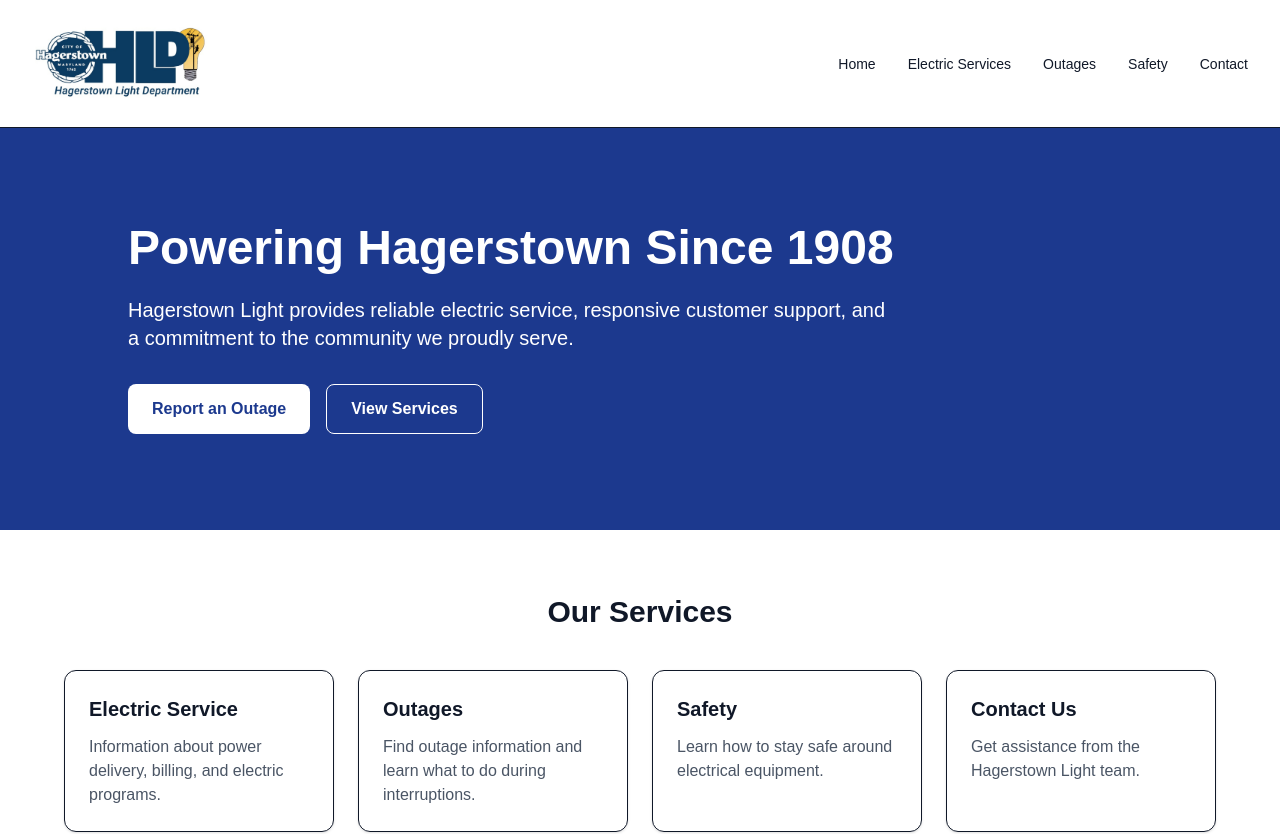
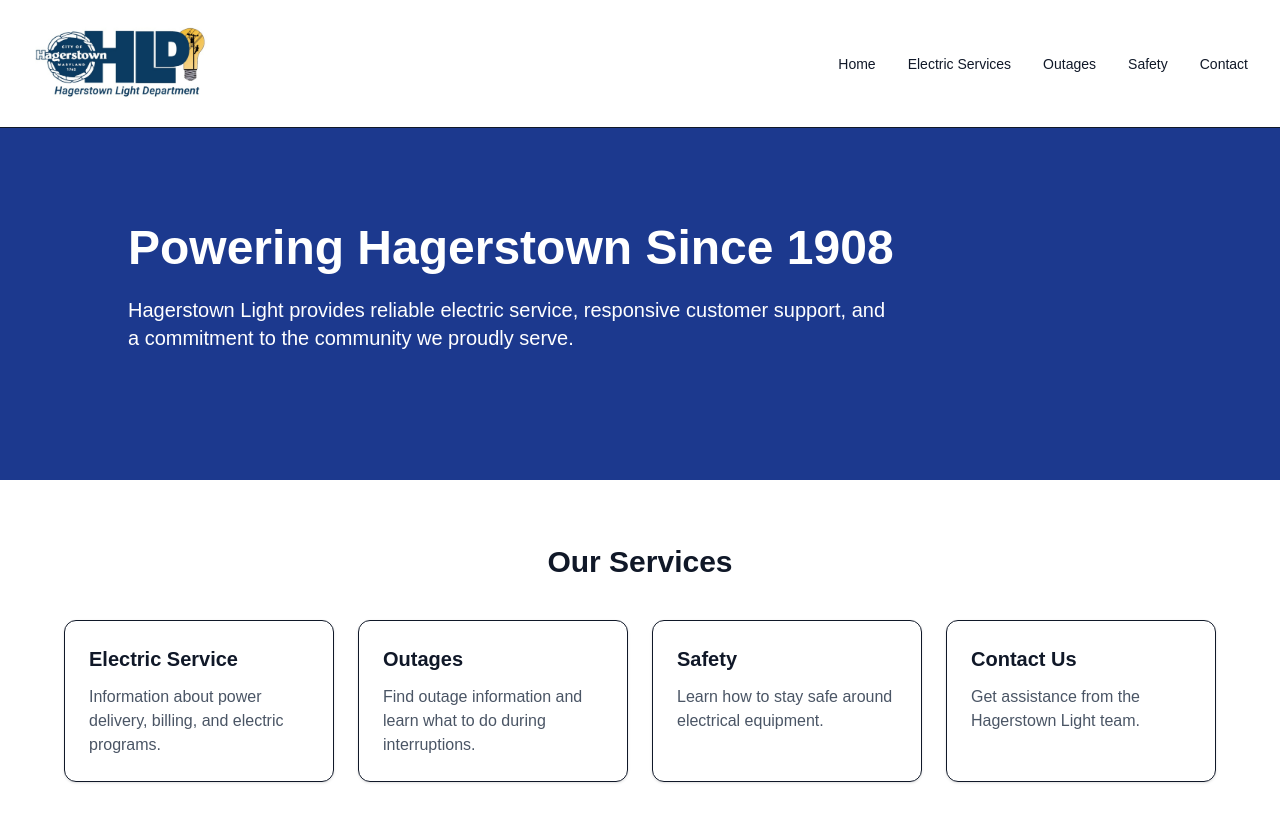
Before and after one commit to clinemichael/hagerstown-light-website, a Next.js app: page / in a window 1280 px wide. Shown: the top 834 px of the page. Built offline with nearby package versions, Linux system fonts and the light colour scheme.

Commit message:
Remove hero buttons

```diff
--- a/components/Hero.tsx
+++ b/components/Hero.tsx
@@ -15,13 +15,7 @@
 
         <div className="flex gap-4">
 
-          <button className="bg-white text-blue-900 px-6 py-3 rounded-lg font-semibold">
-            Report an Outage
-          </button>
 
-          <button className="border border-white px-6 py-3 rounded-lg font-semibold">
-            View Services
-          </button>
 
         </div>
 
```
Also changed, not shown: components/QuickActions.tsx (added), components/icons.tsx (added).
